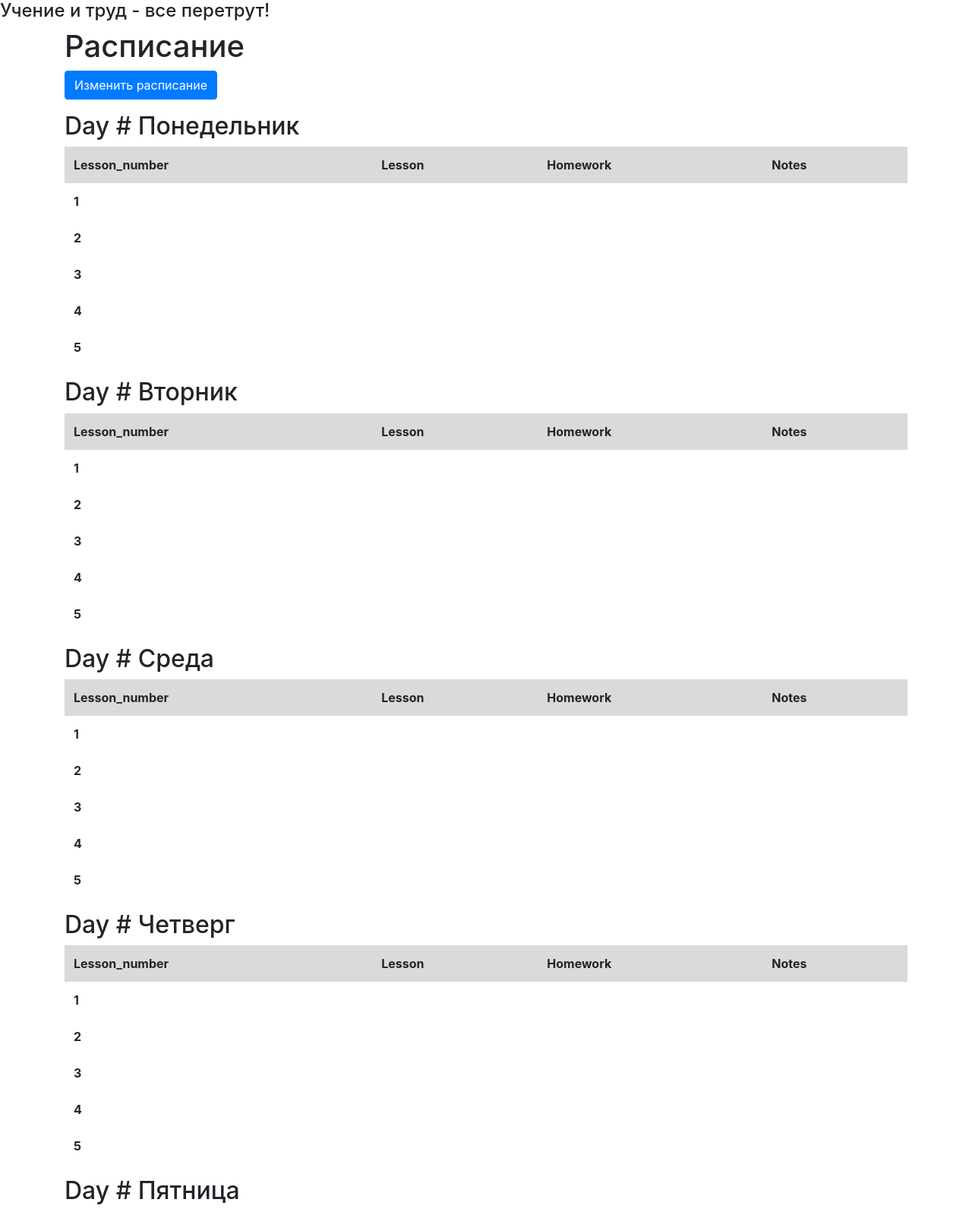
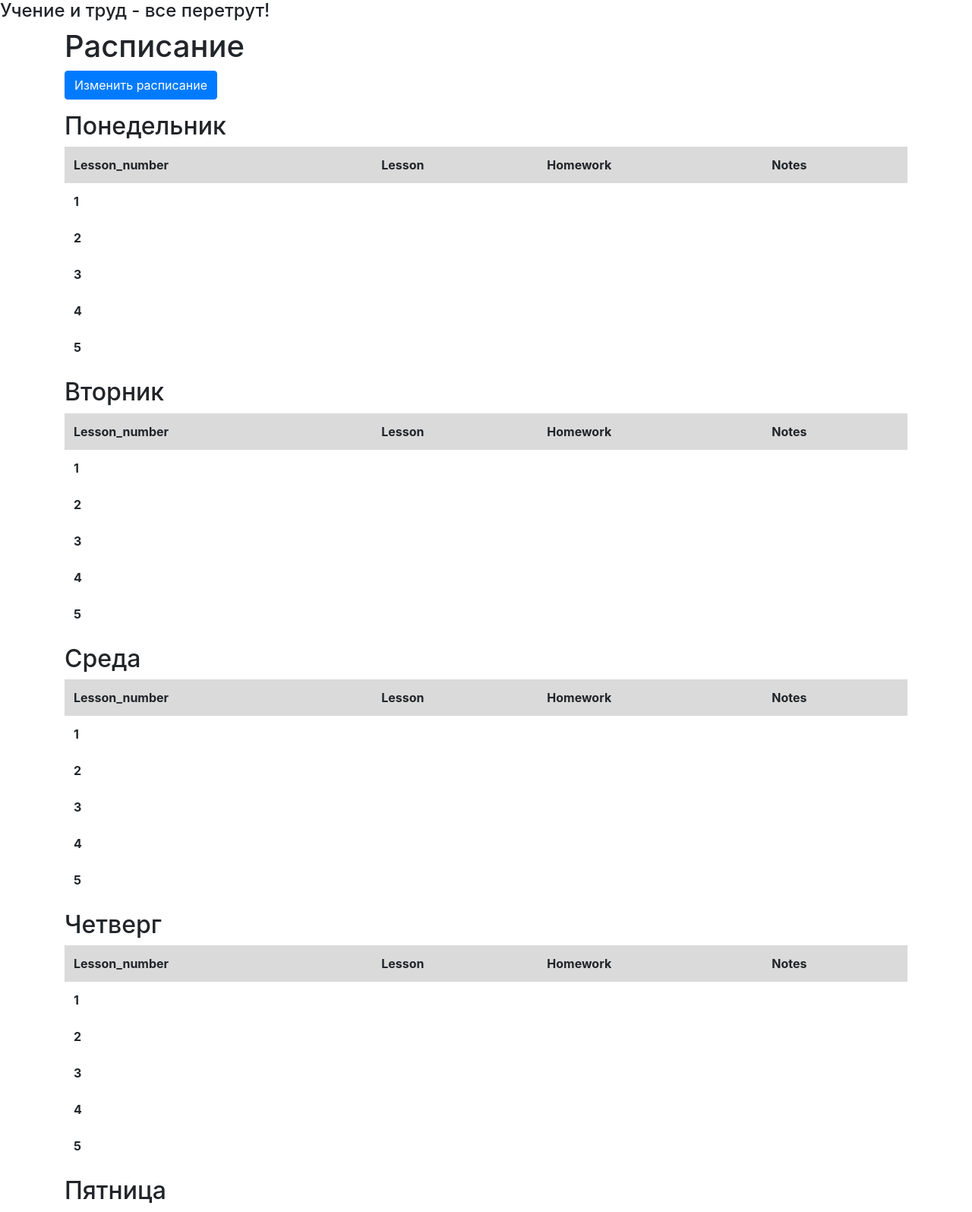
Before and after one commit to Natasha-rare/Sqalchemy-registerform, a Flask app: template templates/index.html in a window 1280 px wide. Shown: the part 72-1667 px from the top of the page at 76% size. Run offline with Flask 2, Linux system fonts and the light colour scheme; the template is opened without the code that fills it: most values are stand-ins (such as "Sample title", 1, 10 or a date in 2020); lists and menus that the app fills with data are empty; some libraries are stand-ins or nearby versions.

Commit message:
Красивый вывод расписания по дням

```diff
--- a/data/timetable.py
+++ b/data/timetable.py
@@ -15,4 +15,4 @@ class TimeTable(SqlAlchemyBase):
     lesson_number = sqlalchemy.Column(sqlalchemy.Integer, nullable=True)
     # teacher_name = sqlalchemy.Column(sqlalchemy.String, nullable=True)
     homework = sqlalchemy.Column(sqlalchemy.String, nullable=True)
-    notes = sqlalchemy.Column(sqlalchemy.String, nullable=True)
+    notes = sqlalchemy.Column(sqlalchemy.String, default='')
--- a/templates/index.html
+++ b/templates/index.html
@@ -8,7 +8,7 @@
 </p>
 {%set days = ['Понедельник', 'Вторник', 'Среда', 'Четверг', 'Пятница']%}
 {% for i in range(5)%}
-  <h2>Day # {{days[i]}}</h2>
+  <h2>{{days[i]}}</h2>
      <table class="table table-borderless">
     <thead>
       <tr class="table-active">
@@ -22,7 +22,7 @@
       <tr>
         <th scope="row">1</th>
         {% for item in timetable%}
-        {%if item.day == 1 and item.lesson_number == 1%}
+        {%if item.day == i + 1 and item.lesson_number == 1%}
           <td class="table-success">{{item.lesson}}</td>
           <td class="table-success">{{item.homework}}</td>
           <td class="table-success">{{item.notes}}</td>
@@ -32,7 +32,7 @@
     <tr>
         <th scope="row">2</th>
         {% for item in timetable%}
-        {%if item.day == 1 and item.lesson_number == 2%}
+        {%if item.day == i + 1 and item.lesson_number == 2%}
           <td class="table-success">{{item.lesson}}</td>
           <td class="table-success">{{item.homework}}</td>
           <td class="table-success">{{item.notes}}</td>
@@ -42,7 +42,7 @@
     <tr>
         <th scope="row">3</th>
         {% for item in timetable%}
-        {%if item.day == 1 and item.lesson_number == 3%}
+        {%if item.day == i + 1 and item.lesson_number == 3%}
           <td class="table-success">{{item.lesson}}</td>
           <td class="table-success">{{item.homework}}</td>
           <td class="table-success">{{item.notes}}</td>
@@ -52,7 +52,7 @@
     <tr>
         <th scope="row">4</th>
         {% for item in timetable%}
-        {%if item.day == 1 and item.lesson_number == 4%}
+        {%if item.day == i + 1 and item.lesson_number == 4%}
           <td class="table-success">{{item.lesson}}</td>
           <td class="table-success">{{item.homework}}</td>
           <td class="table-success">{{item.notes}}</td>
@@ -62,7 +62,7 @@
     <tr>
         <th scope="row">5</th>
         {% for item in timetable%}
-        {%if item.day == 1 and item.lesson_number == 5%}
+        {%if item.day == i + 1 and item.lesson_number == 5%}
           <td class="table-success">{{item.lesson}}</td>
           <td class="table-success">{{item.homework}}</td>
           <td class="table-success">{{item.notes}}</td>
```
Also changed, not shown: main.py (+0 -56 lines), db/blogs.sqlite.
